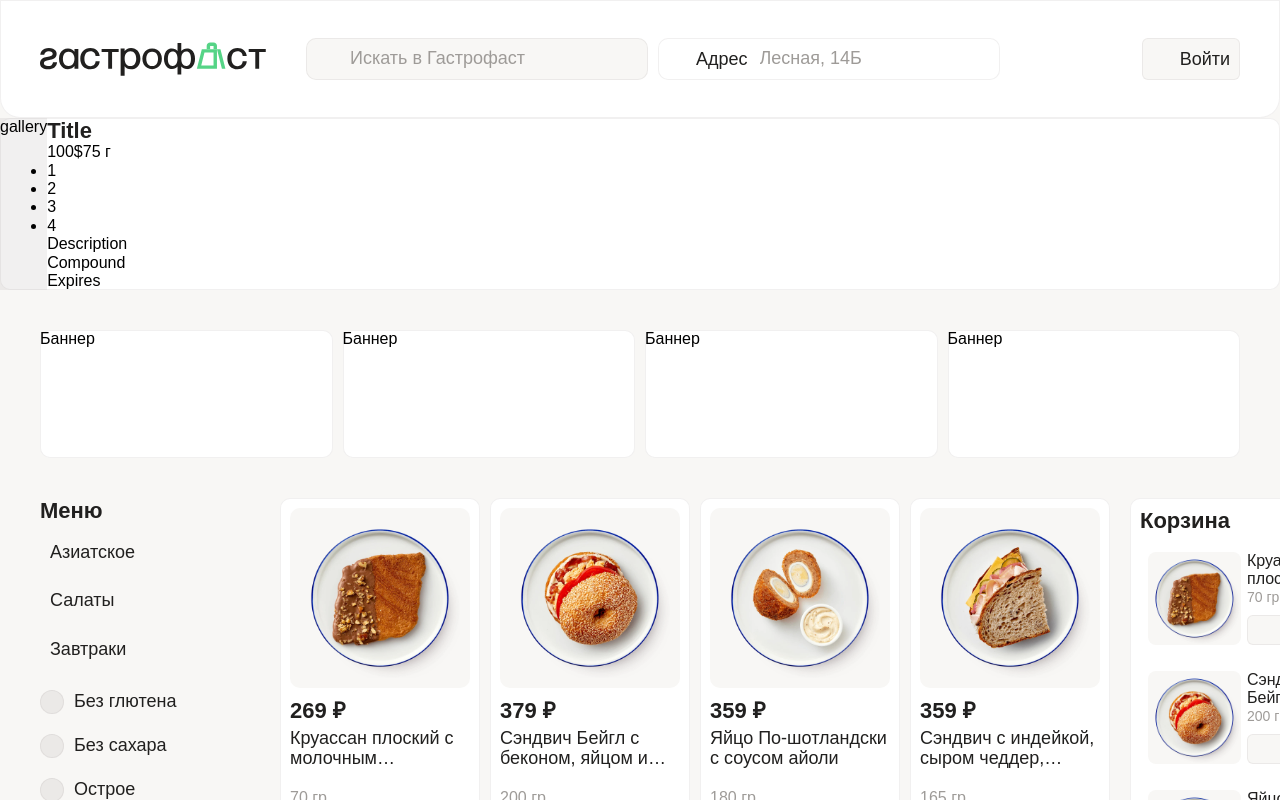
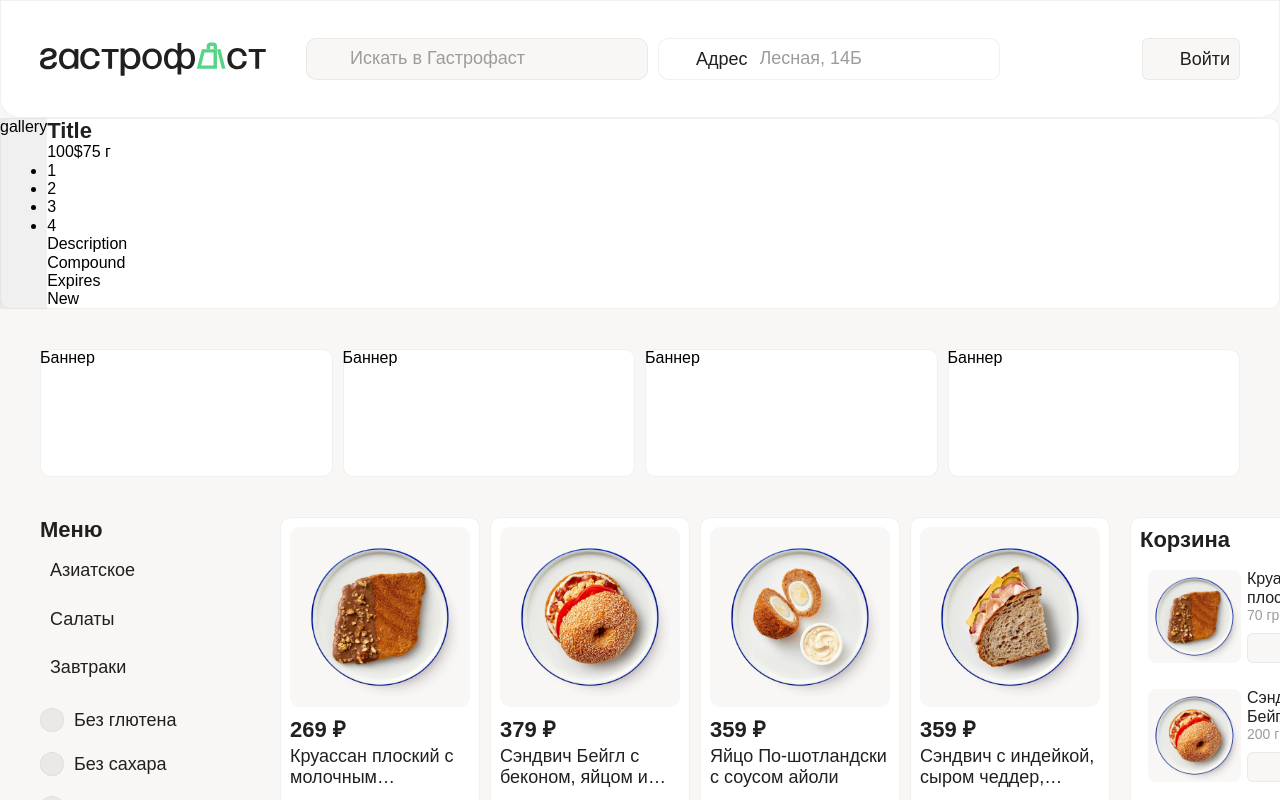
Before and after one commit to sonxvii/gastrofast, a React (Vite) app: page / in a window 1280 px wide. Shown: the top 800 px of the page. Built offline with nearby package versions, Linux system fonts and the light colour scheme; some icons are missing; a web font is replaced by a local one.

Commit message:
update modal

```diff
--- a/src/components/modal/Modal.jsx
+++ b/src/components/modal/Modal.jsx
@@ -10,7 +10,7 @@ export function Modal() {
             {/* info */}
             <div className='modal__content'>
             <span className='modal__title'>Title</span>
-            <div>
+            <div className='i'>
             <span className='modal__price'>100$</span>
             <span className='modal__weight'>75 г</span>
             </div>
@@ -23,6 +23,7 @@ export function Modal() {
             <span className='modal__description'>Description</span>
             <span className='modal__compound'>Compound</span>
             <span className='modal__exp'>Expires</span>
+            <p>New</p>
             </div>
         </div>
     );
```
